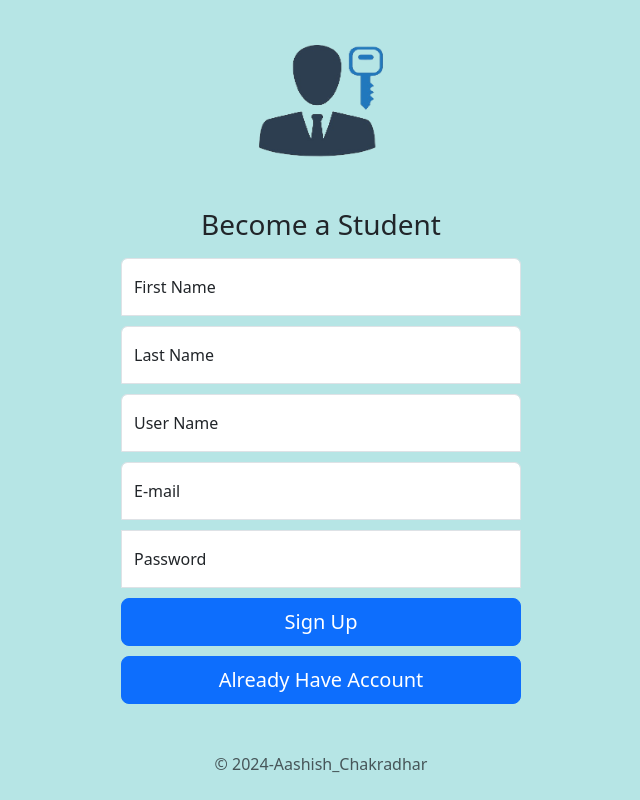
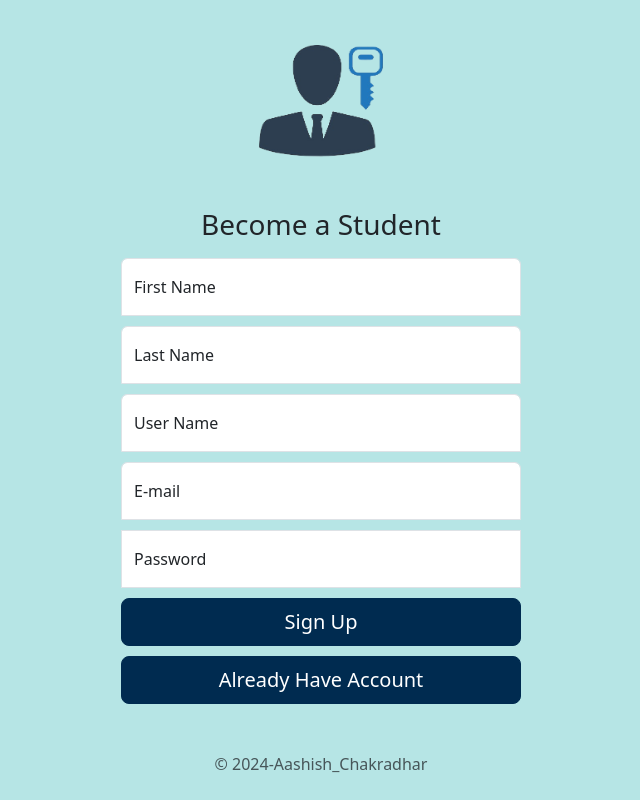
Before and after one commit to aashishChakradhar/quizApp, a Django app: page /signup in a window 1280 px wide. Shown: the whole page, without its empty margins (319-959 px from the left). Run offline with Django 5.2, Linux system fonts and the light colour scheme.

Commit message:
changed signup page activity

```diff
--- a/templates/signup.html
+++ b/templates/signup.html
@@ -108,8 +108,8 @@
           <label for="password">Password</label>
         </div>
 
-        <button class="w-100 btn btn-lg btn-primary" style="margin-bottom: 10px;" type="submit">Sign Up</button>
-        <a class="w-100 btn btn-lg btn-primary" href="/login" role="button">Already Have Account</a>
+        <button class="w-100 btn btn-lg btn-primary" style="margin-bottom: 10px; background-color: #002b50; border-color: #002b50 ; color: #ffffff;" type="submit">Sign Up</button>
+        <a class="w-100 btn btn-lg btn-primary" href="/login" role="button" style = "background-color: #002b50; border-color: #002b50 ; color: #ffffff;">Already Have Account</a>
         <p class="mt-5 mb-3 text-muted">&copy; 2024-Aashish_Chakradhar</p>
       </form>
     </main>
```
Also changed, not shown: templates/signin.html (+4 -4 lines), db.sqlite3.
